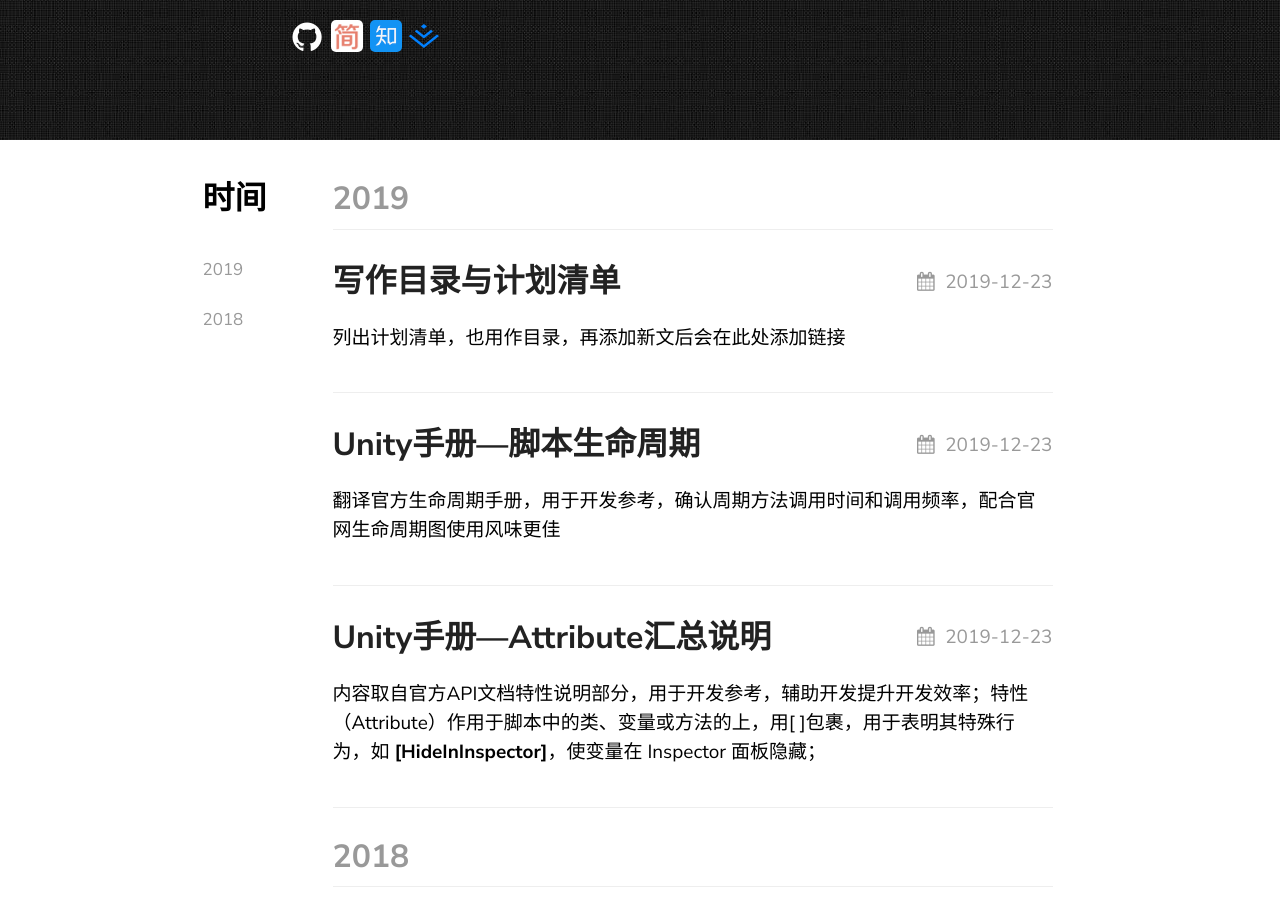
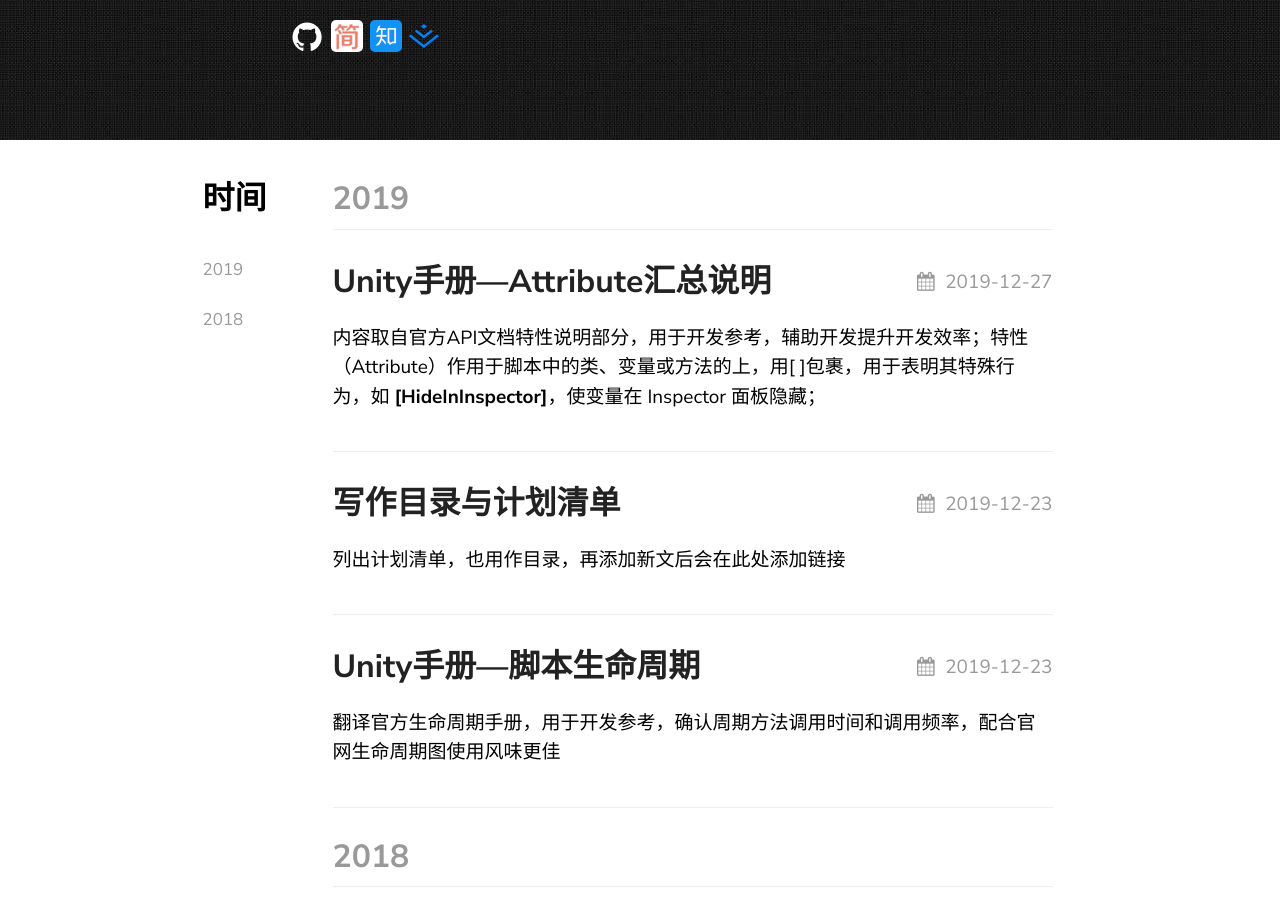
Before and after one commit to Warl-G/Warl-G.github.io, a Jekyll site: the page built from index.md, in a window 1280 px wide and 900 px high, scrolled down 277 px. Built offline with Jekyll 4.4.1, drawn with Linux system fonts in a browser that asks for light colours; comment, search, counter and statistics services are not loaded.

Commit message:
add new post

```diff
--- a/_posts/2019-12-23-Unity-Manual-Attribute.md
+++ b/_posts/2019-12-23-Unity-Manual-Attribute.md
@@ -2,7 +2,7 @@
 layout: post
 title:  "Unity手册—Attribute汇总说明"
 description: Unity脚本特性功能说明汇总
-date:   2019-12-23 12:33:07 +0800
+date:   2019-12-27 15:10:07 +0800
 categories: [Unity]
 tag: [参考手册,不定期更新]
 
```
Also changed, not shown: README.md.
